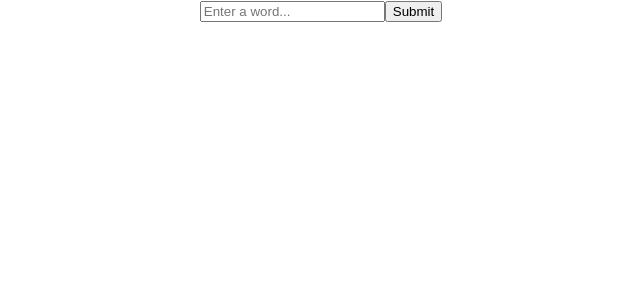
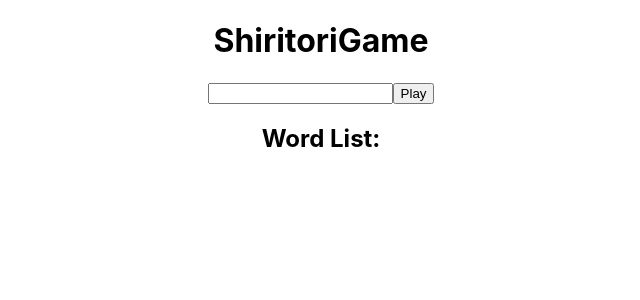
Before and after one commit to VazgenBablumyan/sudoku-react, a React (Create React App) app: page / in a window 1280 px wide. Shown: the top 300 px of the page, without its empty margins (319-959 px from the left). Built offline with nearby package versions, Linux system fonts and the light colour scheme.

Commit message:
Add files Shiritori.jsx and ShiritoriGame.jsx .

```diff
--- a/src/App.js
+++ b/src/App.js
@@ -1,12 +1,12 @@
 
 import './App.css';
-import InputField from './Components/InputField/InputField';
+import ShiritoriGame from './Components/ShiritoriGame/ShiritoriGame';
 
 
 function App() {
   return (
     <div className="App">
-     <InputField />
+     <ShiritoriGame />
     </div>
   );
 }
--- a/src/Components/InputField/InputField.jsx
+++ b/src/Components/InputField/InputField.jsx
@@ -1,14 +1,25 @@
 import React from 'react'
+import { useState } from 'react';
 
-export default function InputField({ value, onChange, onSubmit }) {
+export default function InputField({ onPlay} ) {
+    const[inputWord, setInputWord] = useState('');
+
+    const handleInputChange = (event) => {
+      setInputWord(event.target.value);
+    };
+
+
+
+    const handlePlay = () => {
+      onPlay(inputWord);
+      setInputWord('');
+    }
+
 
   return (
     <div>
-        <input value={value}
-        onChange={onChange}
-        placeholder="Enter a word...">
-        </input>
-        <button onClick={onSubmit}>Submit</button>
+       <input type="text" value={inputWord} onChange={handleInputChange} />
+        <button onClick={handlePlay}>Play</button>
     </div>
   )
 }
--- /dev/null
+++ b/src/Components/Shiritori/Shiritori.jsx
@@ -0,0 +1,58 @@
+import  { useState } from 'react'
+import armenianCities from '../../datas/armenianCities';
+
+export default function Shiritori() {
+  const [word, setWord] = useState('');
+  const [words,setWords]=useState([])
+  const [gameOver, setGameOver] = useState(true)
+
+  const isValid = (name) => {
+    return armenianCities.includes(name);
+  };
+
+
+const play =(newWord) => {
+  const alreadyExist = words.some((word) => word === newWord);
+  if (typeof newWord === "string") {
+    if (!isValid (newWord)) {
+      return "Այդպիդի անուն չկա Հայաստանում";
+    }
+
+    if (words.length === 0) {
+      setWords([newWord]);
+    } else if (!alreadyExist) {
+      let lastItemsLetter = [...words].pop().slice(-1);
+      let newWordsFirstLetter = newWord[0];
+      if (lastItemsLetter === newWordsFirstLetter) {
+        setWords((prevWords) => [...prevWords, newWord]);
+      } else {
+        return `${newWord}  չի սկսում ${lastItemsLetter}`;
+      }
+    } else {
+      setGameOver(false);
+      return "Խաղի վերջ";
+    }
+    setWord(newWord);
+    return words;
+  } else {
+    setGameOver(false);
+    return "Please write a word";
+  }
+}
+
+const restart =() => {
+  setGameOver(true);
+  setWord('');
+  setWords([]);
+  return "Խաղը վերսկսված է";
+ }
+
+return {
+      word,
+      words,
+      gameOver,
+      play,
+      restart,
+    };
+
+}
--- /dev/null
+++ b/src/Components/ShiritoriGame/ShiritoriGame.jsx
@@ -0,0 +1,41 @@
+import React, { useState } from 'react';
+import Shiritori from '../Shiritori/Shiritori';
+import InputField from '../InputField/InputField';
+import WordList from '../WordList/WordList';
+
+export default function ShiritoriGame() {
+  const [message, setMessage] = useState('');
+  const shiritori = new Shiritori();
+  const [words, setWords] = useState([]);
+  const [inputWord, setInputWord] = useState('');
+
+  const handleRestart = () => {
+    shiritori.restart();
+    setMessage('');
+    setWords([]);
+  };
+
+  const handlePlay = (inputWord) => {
+    const result = shiritori.play(inputWord);
+
+    if (Array.isArray(result)) {
+      setWords(result);
+      setMessage('');
+    } else {
+      setMessage(result);
+    }
+  };
+
+  return (
+    <div>
+      <h1>ShiritoriGame</h1>
+      {!shiritori.gameOver && <button onClick={handleRestart}>Restart</button>}
+      <InputField onPlay={handlePlay} setWord={shiritori.setWord} />
+      {shiritori.gameOver ? (
+        <WordList words={words} />
+      ) : (
+        <p>{message}</p>
+      )}
+    </div>
+  );
+}
--- a/src/Components/WordList/WordList.jsx
+++ b/src/Components/WordList/WordList.jsx
@@ -1,7 +1,14 @@
 import React from 'react'
 
-export default function WordList() {
+export default function WordList({words}) {
   return (
-    <div>WordList</div>
+    <div>
+      <h2>Word List:</h2>
+      <ul>
+        {words.map((word, index) => (
+          <li key={index}>{word}</li>
+        ))}
+      </ul>
+    </div>
   )
 }
```
